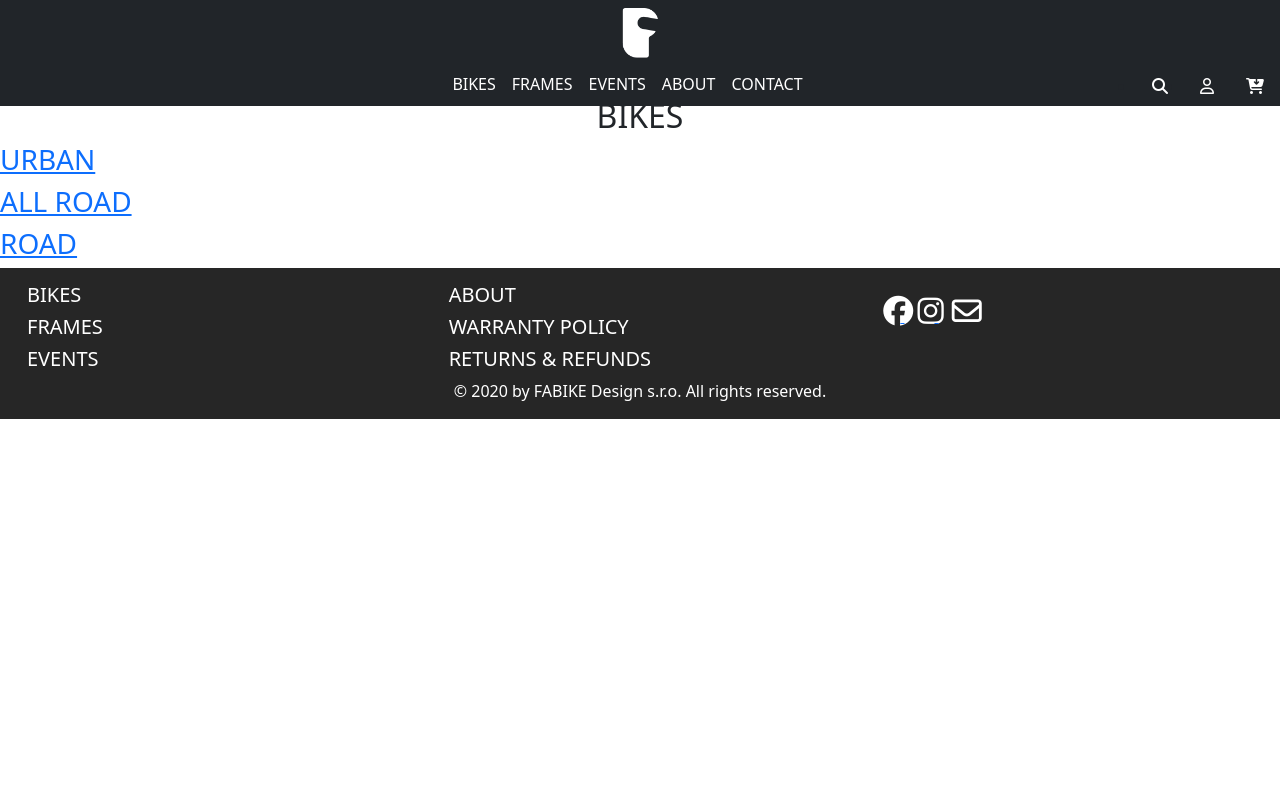
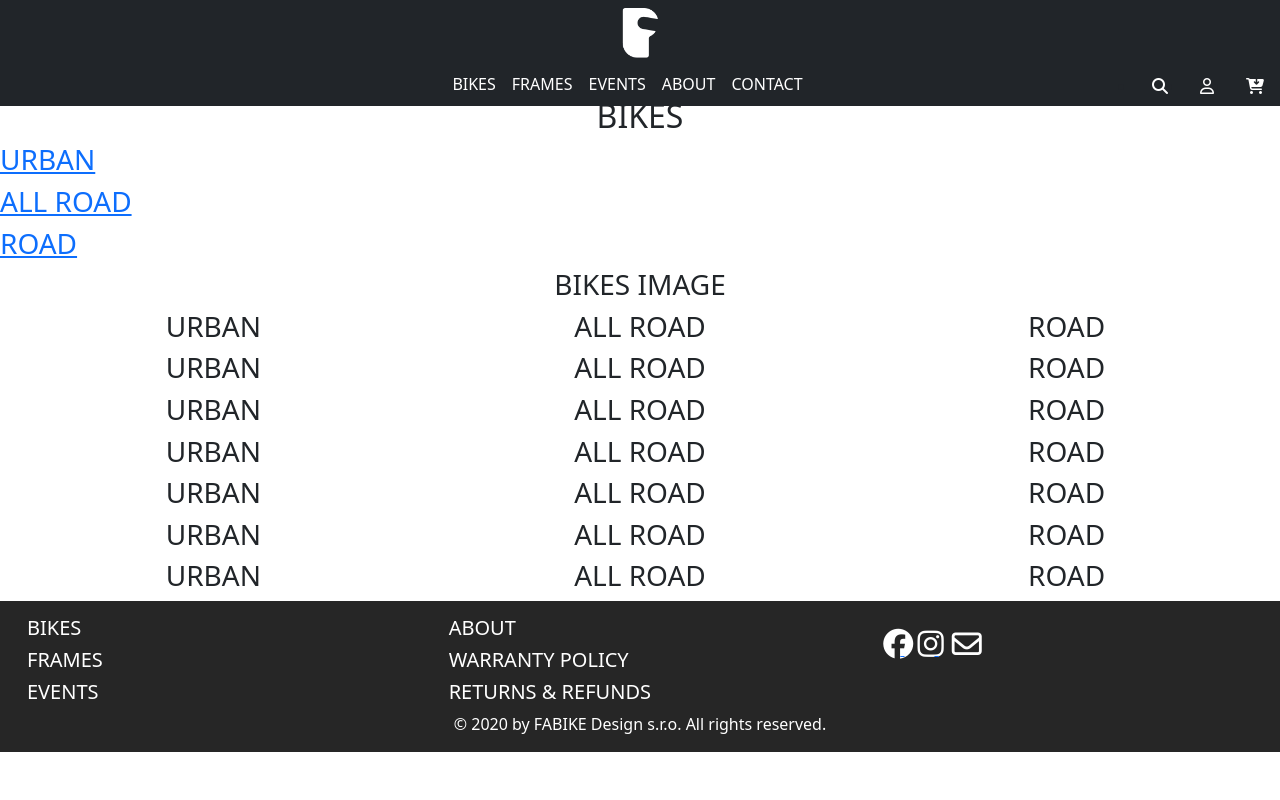
Before and after one commit to OlekSt/Fabike, a Django app: page /products/bikes/ in a window 1280 px wide. Run offline with Django 3.2, Linux system fonts and the light colour scheme; some libraries are stand-ins or nearby versions.

Commit message:
Updated hero-image css, added basica structure to bikes.html

```diff
--- a/home/templates/home/index.html
+++ b/home/templates/home/index.html
@@ -8,13 +8,13 @@
         <h3 id="slogan" class="display-6 text-white bg-dark py-4 px-4 rounded-2 bold">DESIGNED FOR EXPERIENCING</h3>
     </div>
     <div class="mySlides fade">
-        <img src="{% static 'img/hero/hero_image_1.jpg' %}" alt="Hero image" style="width:100%">
+        <img class="hero-image" src="{% static 'img/hero/hero_image_1.jpg' %}" alt="Hero image">
     </div>
     <div class="mySlides fade">
-        <img src="{% static 'img/hero/hero_image_2.jpg' %}" alt="Hero image" style="width:100%">
+        <img class="hero-image" src="{% static 'img/hero/hero_image_2.jpg' %}" alt="Hero image">
     </div>
     <div class="mySlides fade">
-        <img src="{% static 'img/hero/hero_image_3.jpg' %}" alt="Hero image" style="width:100%">
+        <img class="hero-image" src="{% static 'img/hero/hero_image_3.jpg' %}" alt="Hero image">
     </div>
     <div class="mySlides fade">
         <img src="{% static 'img/hero/hero_image_4.jpg' %}" alt="Hero image" style="width:100%">
--- a/products/templates/products/bikes.html
+++ b/products/templates/products/bikes.html
@@ -4,9 +4,48 @@
 {% block extra_title %}- Bikes{% endblock %}
 
 {% block content %}
+
 <h2 class="text-center"> BIKES </h2>
 
 <a href="{% url 'urban' %}"><h3> URBAN </h3></a>
 <a href="{% url 'all_road' %}"><h3> ALL ROAD </h3></a>
 <a href="{% url 'road' %}"><h3> ROAD </h3></a>
+
+<div class="container-fluid">
+    <div class="row">
+        <h3 class="text-center"> BIKES IMAGE</h3>
+    </div>
+    <div class="row">
+        <div class="col-12 col-lg-4">
+            <h3 class="text-center"> URBAN</h3>
+            <h3 class="text-center"> URBAN</h3>
+            <h3 class="text-center"> URBAN</h3>
+            <h3 class="text-center"> URBAN</h3>
+            <h3 class="text-center"> URBAN</h3>
+            <h3 class="text-center"> URBAN</h3>
+            <h3 class="text-center"> URBAN</h3>
+
+        </div>
+        <div class="col-12 col-lg-4">
+            <h3 class="text-center"> ALL ROAD</h3>
+            <h3 class="text-center"> ALL ROAD</h3>
+            <h3 class="text-center"> ALL ROAD</h3>
+            <h3 class="text-center"> ALL ROAD</h3>
+            <h3 class="text-center"> ALL ROAD</h3>
+            <h3 class="text-center"> ALL ROAD</h3>
+            <h3 class="text-center"> ALL ROAD</h3>
+
+        </div>
+        <div class="col-12 col-lg-4">
+            <h3 class="text-center"> ROAD</h3>
+            <h3 class="text-center"> ROAD</h3>
+            <h3 class="text-center"> ROAD</h3>
+            <h3 class="text-center"> ROAD</h3>
+            <h3 class="text-center"> ROAD</h3>
+            <h3 class="text-center"> ROAD</h3>
+            <h3 class="text-center"> ROAD</h3>
+
+        </div>
+    </div>
+</div>
 {% endblock %}
--- a/products/views.py
+++ b/products/views.py
@@ -1,8 +1,7 @@
-from django.shortcuts import render
+from django.shortcuts import render, redirect, get_object_or_404
 from .models import Product
 
 
-# Create your views here.
 def bikes(request):
     """
     A view to return all bikes, showing 3 groups: urban, all-road, road
@@ -79,3 +78,13 @@ def titanium(request):
     }
 
     return render(request, 'products/titanium.html', context)
+
+
+def product_details(request, product_id):
+    """ A view to display an individual product page """
+    products = Product.objects.all()
+    product = get_object_or_404(products, pk=product_id)
+    context = {
+        'product': product,
+    }
+    return render(request, 'products/product_details.html', context)
--- a/static/css/base.css
+++ b/static/css/base.css
@@ -48,6 +48,10 @@ body{
 
 
 /* Hero image slideshow container */
+.hero-image{
+    width: 100%;
+}
+
 /* Fading animation */
 .fade {
     -webkit-animation-name: fade;
```
